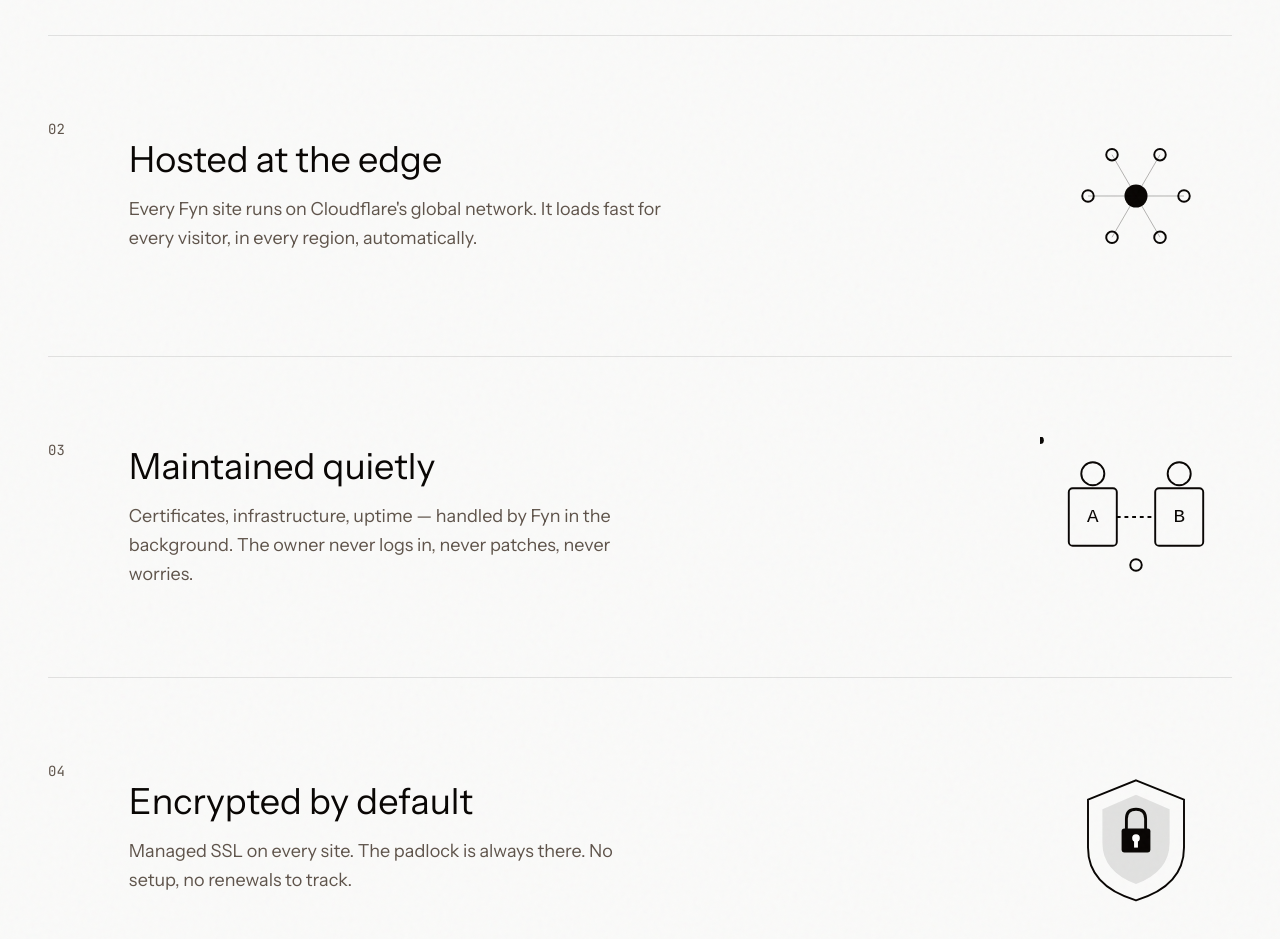
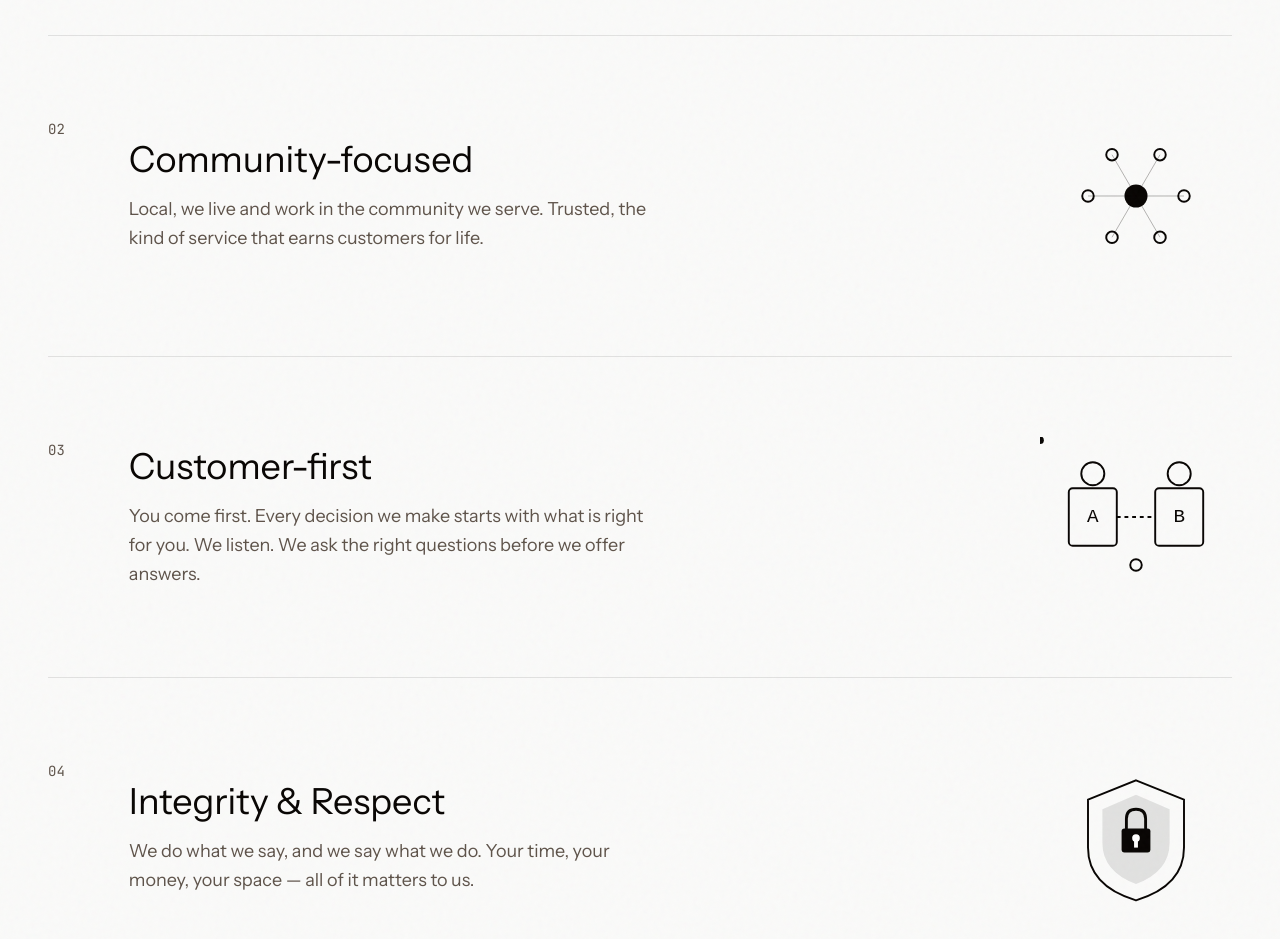
Before and after one commit to galco-dev/fynsubs, a Next.js app: page / in a window 1280 px wide. Shown: the part 1540-2479 px from the top of the page. Built offline with nearby package versions, Linux system fonts and the light colour scheme.

Commit message:
Update features-section.tsx

```diff
--- a/components/landing/features-section.tsx
+++ b/components/landing/features-section.tsx
@@ -11,20 +11,20 @@ const features = [
   },
   {
     number: "02",
-    title: "Hosted at the edge",
-    description: "Every Fyn site runs on Cloudflare's global network. It loads fast for every visitor, in every region, automatically.",
+    title: "Community-focused",
+    description: "Local, we live and work in the community we serve. Trusted, the kind of service that earns customers for life.",
     visual: "ai",
   },
   {
     number: "03",
-    title: "Maintained quietly",
-    description: "Certificates, infrastructure, uptime — handled by Fyn in the background. The owner never logs in, never patches, never worries.",
+    title: "Customer-first",
+    description: "You come first. Every decision we make starts with what is right for you. We listen. We ask the right questions before we offer answers.",
     visual: "collab",
   },
   {
     number: "04",
-    title: "Encrypted by default",
-    description: "Managed SSL on every site. The padlock is always there. No setup, no renewals to track.",
+    title: "Integrity & Respect",
+    description: "We do what we say, and we say what we do. Your time, your money, your space — all of it matters to us.",
     visual: "security",
   },
 ];
```
